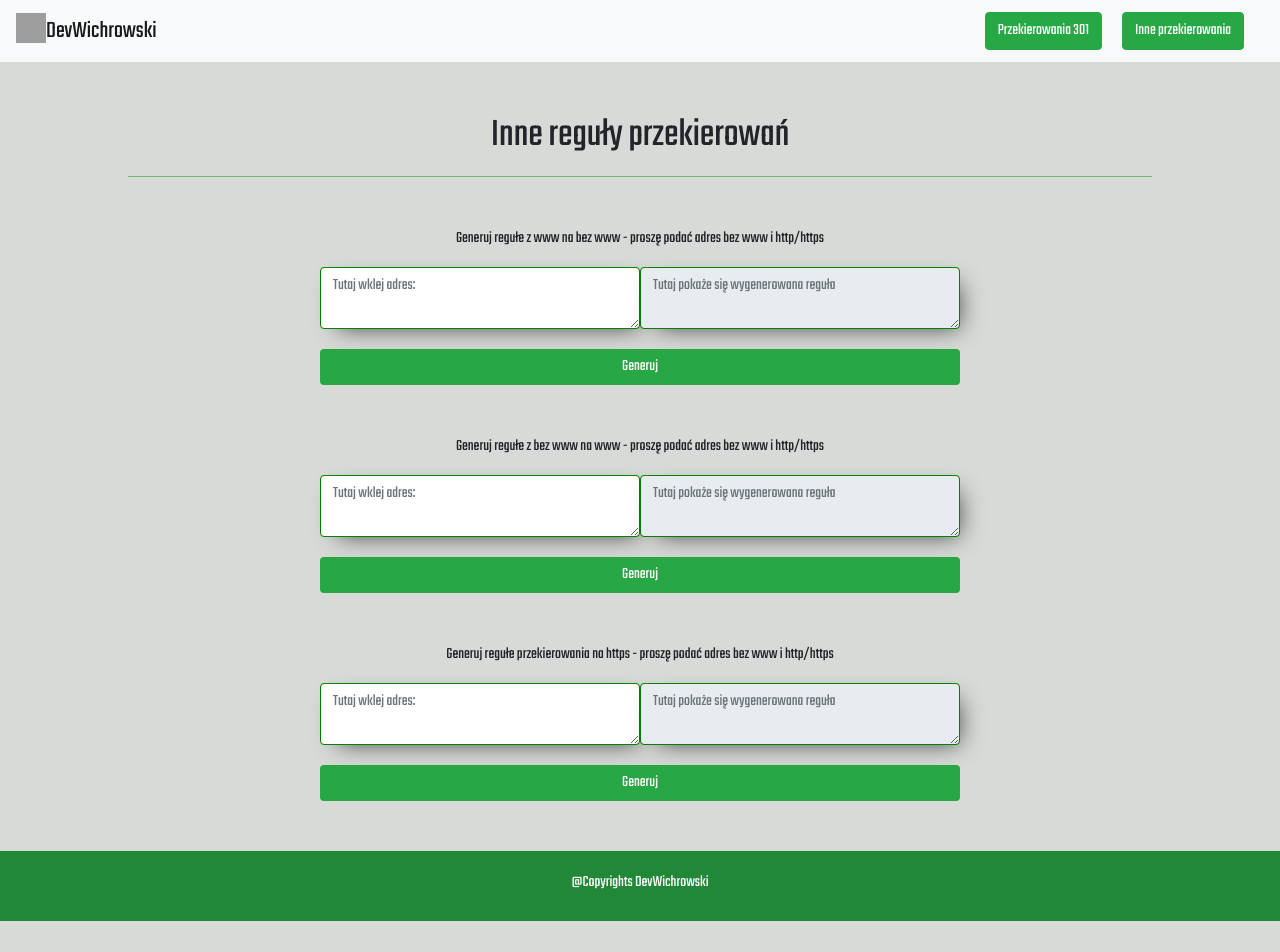
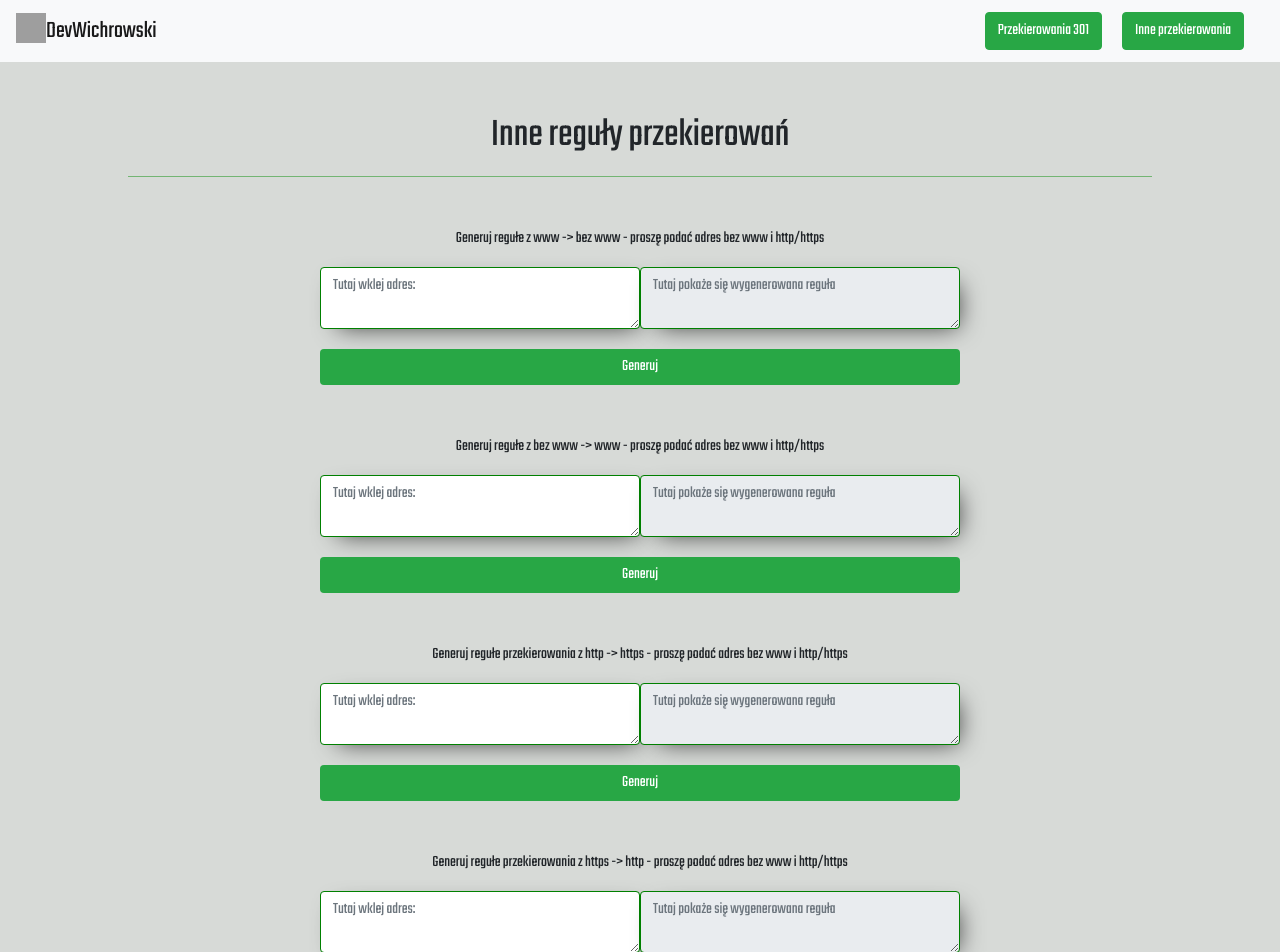
Before and after one commit to DevWichrowski/react-redirections, a React (Create React App) app: page /narzedzia in a window 1280 px wide. Shown: the top 952 px of the page. Before the commit the page ends 921 px from the top, so only its background shows below. Built offline with nearby package versions, Linux system fonts and the light colour scheme; grey boxes are pictures that could not be loaded.

Commit message:
Added new redirection from https to http and fixed redirection methods.

```diff
--- a/src/components/footer/Footer.js
+++ b/src/components/footer/Footer.js
@@ -1,7 +1,7 @@
 import React from 'react';
 import './Footer.css';
 
- const Footer = () => {
+const Footer = () => {
 	return (
 		<div className="phantom">
 			<div className="style">
@@ -11,6 +11,6 @@ import './Footer.css';
 			</div>
 		</div>
 	);
-}
+};
 
 export default Footer;
--- a/src/components/main/Main.js
+++ b/src/components/main/Main.js
@@ -31,8 +31,8 @@ class Main extends Component {
 		let result = '';
 
 		urlsFrom.map((item, index) => {
-			result += `RewriteRule ^${item}$ ^${urlsTo[index]}$ [R=301,L]\n`
-		})
+			result += `RewriteRule ^${item}$ ^${urlsTo[index]}$ [R=301,L]\n`;
+		});
 
 		return result;
 	};
--- a/src/components/otherTools/OtherTools.js
+++ b/src/components/otherTools/OtherTools.js
@@ -12,8 +12,8 @@ export default class OtherTools extends Component {
 			resultToWWW: '',
 			toHttps: '',
 			resultToHttps: '',
-			noIndexPhp: '',
-			resultNoIndexPhp: ''
+			toHttp: '',
+			resultHttp: ''
 		};
 	}
 
@@ -32,9 +32,14 @@ export default class OtherTools extends Component {
 		console.log('ToHttps: ' + this.state.toHttps);
 	};
 
+	saveToHttp = (event) => {
+		this.setState({ toHttp: event.target.value });
+		console.log('ToHttps: ' + this.state.toHttp);
+	};
+
 	createNonWWWRedirection = (urlToRedirect) => {
 		let result = `RewriteCond %{HTTP_HOST} ^${urlToRedirect}$ [NC]\n`;
-		result += `RewriteRule ^(.*)$ http://${urlToRedirect}/$1 [R=301,L]`;
+		result += `RewriteRule ^(.*)$ http://${urlToRedirect}%{REQUEST_URI} [R=301,L]`;
 		return result;
 	};
 
@@ -45,8 +50,14 @@ export default class OtherTools extends Component {
 	};
 
 	createToHttpsRedirection = (urlToRedirect) => {
-		let result = `RewriteCond %{SERVER_PORT} 80\n`;
-		result += `RewriteRule ^(.*)$ https://${urlToRedirect}`;
+		let result = `RewriteCond %{HTTPS} !=on\n`;
+		result += `RewriteRule ^ https://%{HTTP_HOST}%{REQUEST_URI} [L,R=301]`;
+		return result;
+	};
+
+	createToHttpRedirection = (urlToRedirect) => {
+		let result = `RewriteCond %{HTTPS}=on\n`;
+		result += `RewriteRule ^(.*)$ http://${urlToRedirect}/$1 [R=301,L]`;
 		return result;
 	};
 
@@ -62,28 +73,42 @@ export default class OtherTools extends Component {
 		this.setState({ resultToHttps: this.createToHttpsRedirection(this.state.toHttps) });
 	};
 
+	generateToHttpRedirection = () => {
+		this.setState({ resultToHttp: this.createToHttpsRedirection(this.state.toHttp) });
+	};
+
 	render() {
 		return (
 			<div className="page-body">
 				<h1 className="h1-tools">Inne reguły przekierowań</h1>
 				<hr />
 				<OtherRedirections
-					description={'Generuj regułe z www na bez www - proszę podać adres bez www i http/https'}
+					description={'Generuj regułe z www -> bez www - proszę podać adres bez www i http/https'}
 					saveUrl={this.saveNonWWW}
 					generateRedirection={this.generateNonWWWRedirection}
 					resultRedirection={this.state.resultNonWWW}
 				/>
 				<OtherRedirections
-					description={'Generuj regułe z bez www na www - proszę podać adres bez www i http/https'}
+					description={'Generuj regułe z bez www -> www - proszę podać adres bez www i http/https'}
 					saveUrl={this.saveToWWW}
 					generateRedirection={this.generateToWWWRedirection}
 					resultRedirection={this.state.resultToWWW}
 				/>
 				<OtherRedirections
-					description={'Generuj regułe przekierowania na https - proszę podać adres bez www i http/https'}
+					description={
+						'Generuj regułe przekierowania z http -> https - proszę podać adres bez www i http/https'
+					}
 					saveUrl={this.saveToHttps}
 					generateRedirection={this.generateToHttpsRedirection}
 					resultRedirection={this.state.resultToHttps}
+				/>
+				<OtherRedirections
+					description={
+						'Generuj regułe przekierowania z https -> http - proszę podać adres bez www i http/https'
+					}
+					saveUrl={this.saveToHttp}
+					generateRedirection={this.generateToHttpRedirection}
+					resultRedirection={this.state.resultToHttp}
 				/>
 			</div>
 		);
```
Also changed, not shown: src/components/header/Header.js (+25 -12 lines).
